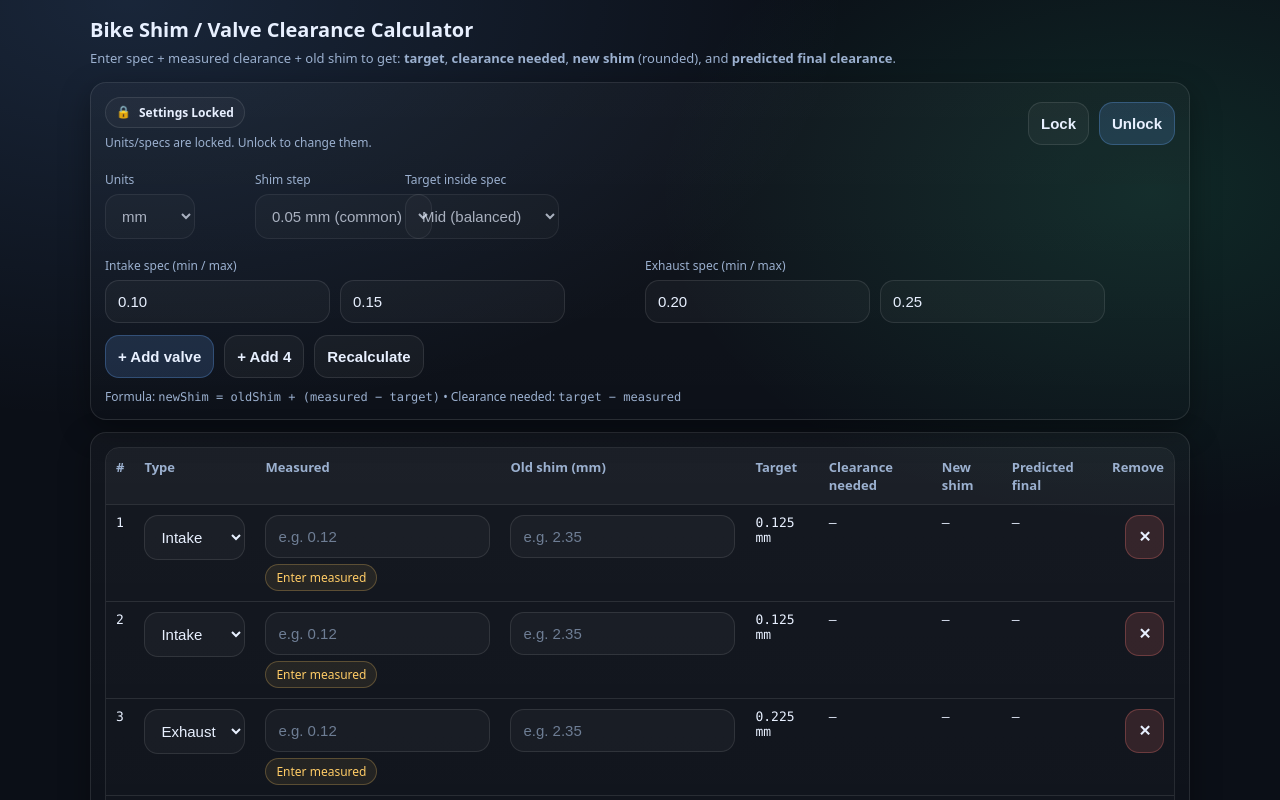
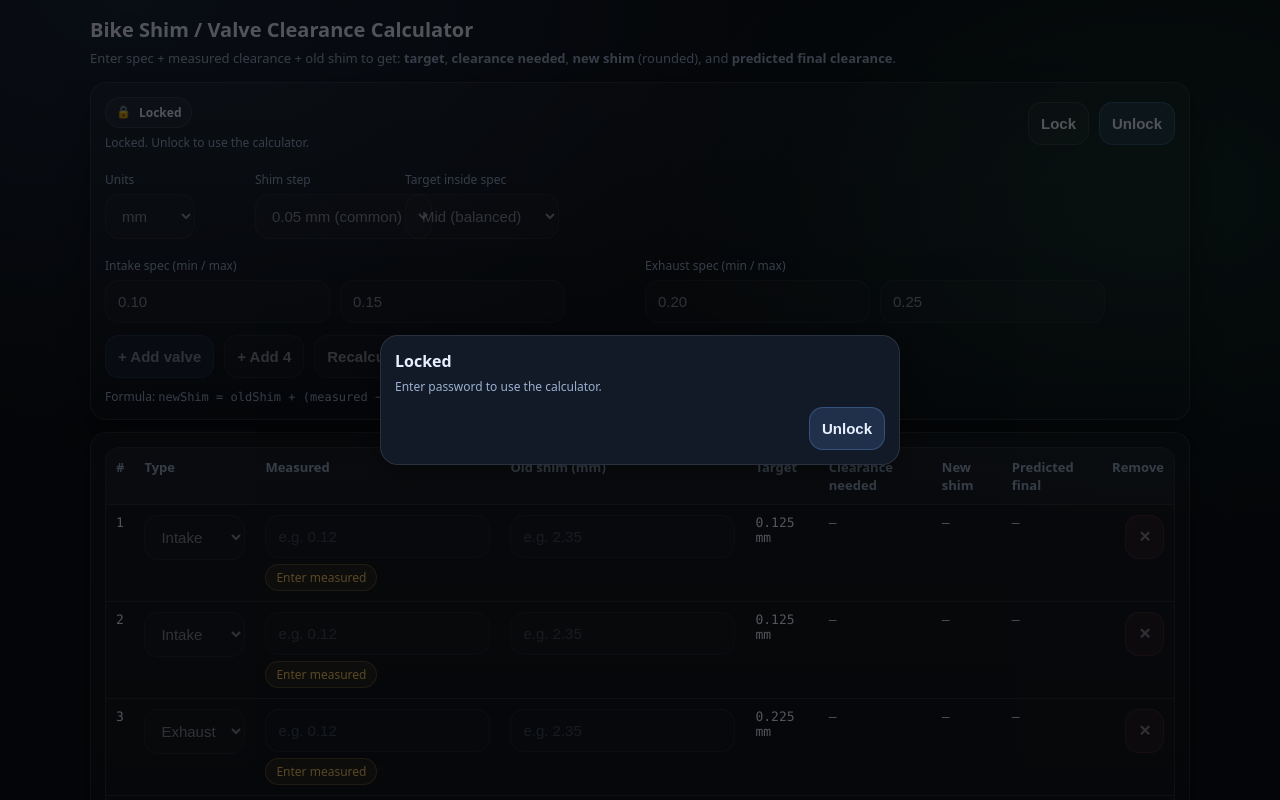
Before and after one commit to Rage78676/ShimCalculator, a plain HTML site: page index.html in a window 1280 px wide. Shown: the top 800 px of the page. Drawn offline with Linux system fonts and the light colour scheme.

Commit message:
Update index.html

```diff
--- a/index.html
+++ b/index.html
@@ -72,6 +72,10 @@
     button.danger{
       background: rgba(255,122,115,.14);
       border-color: rgba(255,122,115,.28);
+    }
+    button:disabled, input:disabled, select:disabled{
+      opacity:.55;
+      cursor:not-allowed;
     }
 
     .field{flex:1;min-width:150px}
@@ -158,10 +162,10 @@
       .stickyBar button{flex:1}
     }
 
-    /* Modal */
+    /* Modal + overlays */
     .modalBackdrop{
       position:fixed; inset:0;
-      background: rgba(0,0,0,.6);
+      background: rgba(0,0,0,.65);
       display:none;
       align-items:center;
       justify-content:center;
@@ -194,9 +198,9 @@
   <div class="card">
     <div class="row" style="justify-content:space-between;align-items:center;gap:12px;">
       <div>
-        <div class="pill" id="lockPill"><span class="mono">🔒</span> <b>Settings Locked</b></div>
+        <div class="pill" id="lockPill"><span class="mono">🔒</span> <b>Locked</b></div>
         <div class="muted" id="lockHint" style="margin-top:6px;">
-          Units/specs are locked. Unlock to change them.
+          Locked. Unlock to use the calculator.
         </div>
       </div>
       <div class="row actions">
@@ -293,11 +297,11 @@
   </div>
 </div>
 
-<!-- PASSWORD MODAL -->
+<!-- PASSWORD MODAL (for unlocking) -->
 <div class="modalBackdrop" id="modalBackdrop" role="dialog" aria-modal="true" aria-labelledby="modalTitle">
   <div class="modal">
-    <h3 id="modalTitle">Unlock settings</h3>
-    <div class="muted">Enter your password to edit Units/specs/target/shim step on this device.</div>
+    <h3 id="modalTitle">Unlock calculator</h3>
+    <div class="muted">Enter your password to use the site on this device.</div>
 
     <label for="pwInput">Password</label>
     <input id="pwInput" type="password" inputmode="numeric" autocomplete="current-password" placeholder="Enter password" />
@@ -311,14 +315,25 @@
   </div>
 </div>
 
+<!-- FULL APP LOCK OVERLAY (blocks everything when locked) -->
+<div class="modalBackdrop" id="appLockBackdrop" aria-hidden="true">
+  <div class="modal">
+    <h3>Locked</h3>
+    <div class="muted">Enter password to use the calculator.</div>
+    <div class="row" style="margin-top:12px;justify-content:flex-end">
+      <button type="button" id="appLockUnlock">Unlock</button>
+    </div>
+  </div>
+</div>
+
 <script>
 (() => {
   // =========================
-  // PASSWORD (YOUR REQUEST)
+  // PASSWORD (as requested)
   // =========================
   const PASSWORD = "121099";
 
-  const STORAGE_KEY = "shimCalc_settingsUnlocked_v1";
+  const STORAGE_KEY = "shimCalc_appUnlocked_v1";
   const MM_PER_IN = 25.4;
 
   const $ = (id) => document.getElementById(id);
@@ -366,35 +381,45 @@
     return {label:"In spec", cls:"good"};
   }
 
-  // ---------- settings lock ----------
+  // ---------- FULL APP LOCK ----------
   function isUnlocked(){
     return localStorage.getItem(STORAGE_KEY) === "1";
   }
 
-  function setSettingsEnabled(enabled){
-    const ids = ["unit","shimStep","targetMode","inMin","inMax","exMin","exMax"];
-    ids.forEach(id => {
-      const el = $(id);
-      if (el) el.disabled = !enabled;
+  function setAppEnabled(enabled){
+    // Disable EVERYTHING on the page (inputs/selects/buttons),
+    // except the unlock/lock controls and modal controls.
+    document.querySelectorAll("input, select, button").forEach(el => {
+      const allowIds = new Set([
+        "unlockBtn","lockBtn",
+        "pwOk","pwCancel","pwInput",
+        "appLockUnlock"
+      ]);
+      if (allowIds.has(el.id)) return;
+      el.disabled = !enabled;
     });
 
+    // Show/hide the overlay that blocks the whole app
+    $("appLockBackdrop").style.display = enabled ? "none" : "flex";
+
+    // Update UI text
     const pill = $("lockPill");
     const hint = $("lockHint");
     if (enabled){
-      pill.innerHTML = `<span class="mono">🔓</span> <b>Settings Unlocked</b>`;
-      hint.textContent = "Unlocked on this device. Tap Lock when you're done.";
+      pill.innerHTML = `<span class="mono">🔓</span> <b>Unlocked</b>`;
+      hint.textContent = "Unlocked. Tap Lock when you're done.";
     } else {
-      pill.innerHTML = `<span class="mono">🔒</span> <b>Settings Locked</b>`;
-      hint.textContent = "Units/specs are locked. Unlock to change them.";
+      pill.innerHTML = `<span class="mono">🔒</span> <b>Locked</b>`;
+      hint.textContent = "Locked. Unlock to use the calculator.";
     }
   }
 
-  function lockSettings(){
+  function lockApp(){
     localStorage.removeItem(STORAGE_KEY);
-    setSettingsEnabled(false);
+    setAppEnabled(false);
   }
 
-  // modal controls
+  // ---------- modal controls ----------
   function openModal(){
     $("pwErr").style.display = "none";
     $("pwInput").value = "";
@@ -404,21 +429,28 @@
   function closeModal(){
     $("modalBackdrop").style.display = "none";
   }
+
+  function unlockApp(){
+    localStorage.setItem(STORAGE_KEY, "1");
+    setAppEnabled(true);
+    closeModal();
+    recalcAll();
+  }
+
   function tryUnlock(){
     const entered = $("pwInput").value;
     if (entered === PASSWORD){
-      localStorage.setItem(STORAGE_KEY, "1");
-      setSettingsEnabled(true);
-      closeModal();
-      recalcAll();
+      unlockApp();
     } else {
       $("pwErr").style.display = "block";
       $("pwInput").select();
     }
   }
 
+  // Buttons
   $("unlockBtn").addEventListener("click", openModal);
-  $("lockBtn").addEventListener("click", () => { lockSettings(); recalcAll(); });
+  $("appLockUnlock").addEventListener("click", openModal);
+  $("lockBtn").addEventListener("click", () => { lockApp(); });
 
   $("pwCancel").addEventListener("click", closeModal);
   $("pwOk").addEventListener("click", tryUnlock);
@@ -458,7 +490,6 @@
 
     if (!specs || !isFinite(targetMM)){
       return {
-        ok:false,
         target:"Fix specs",
         needed:"—",
         newShim:"—",
@@ -474,7 +505,6 @@
 
     if (!isFinite(measuredDisplay)){
       return {
-        ok:false,
         target: targetDisp,
         needed:"—",
         newShim:"—",
@@ -492,7 +522,6 @@
 
     if (!isFinite(oldShim) || oldShim <= 0){
       return {
-        ok:false,
         target: targetDisp,
         needed:"—",
         newShim:"—",
@@ -508,7 +537,7 @@
     // new shim: old + (measured - target)
     const rawNewShim = oldShim + (measuredMM - targetMM);
     const newShim = roundShimMM(rawNewShim);
-    const shimNumber = Math.round(newShim * 100); // 2.35 -> 235
+    const shimNumber = Math.round(newShim * 100);
     const newShimDisp = `${newShim.toFixed(2)} mm (≈ ${shimNumber})`;
 
     // predicted final clearance: measured + (old - new)
@@ -516,7 +545,6 @@
     const finalDisp = `${fmt(fromMM(finalMM,unit),unit)} ${unit}`;
 
     return {
-      ok:true,
       target: targetDisp,
       needed: neededDisp,
       newShim: newShimDisp,
@@ -526,20 +554,16 @@
   }
 
   function recalcAll(){
-    // nothing to do here other than re-render output labels based on new specs/units
-    // but we separate render() and calcRow() so we can just update output nodes:
     rows.forEach(r => updateOutputs(r.id));
   }
 
   // ---------- render ----------
   function render(){
-    // table
     tbodyTable.innerHTML = "";
-    // cards
     cards.innerHTML = "";
 
     rows.forEach((row, index) => {
-      // DESKTOP TABLE ROW
+      // Desktop row
       const tr = document.createElement("tr");
       tr.innerHTML = `
         <td class="mono">${index + 1}</td>
@@ -562,7 +586,7 @@
       `;
       tbodyTable.appendChild(tr);
 
-      // PHONE CARD
+      // Phone card
       const card = document.createElement("div");
       card.className = "valveCard";
       card.innerHTML = `
@@ -615,7 +639,11 @@
       el.addEventListener("change", () => {
         const id = Number(el.dataset.id);
         const r = rows.find(x => x.id === id);
-        if (r){ r.type = el.value; syncTypeSelects(id, el.value); updateOutputs(id); }
+        if (r){
+          r.type = el.value;
+          syncTypeSelects(id, el.value);
+          updateOutputs(id);
+        }
       });
     });
 
@@ -623,7 +651,11 @@
       el.addEventListener("input", () => {
         const id = Number(el.dataset.id);
         const r = rows.find(x => x.id === id);
-        if (r){ r.measured = el.value; syncInputs(id, "measured", el.value); updateOutputs(id); }
+        if (r){
+          r.measured = el.value;
+          syncInputs(id, "measured", el.value);
+          updateOutputs(id);
+        }
       });
     });
 
@@ -631,7 +663,11 @@
       el.addEventListener("input", () => {
         const id = Number(el.dataset.id);
         const r = rows.find(x => x.id === id);
-        if (r){ r.oldShim = el.value; syncInputs(id, "oldShim", el.value); updateOutputs(id); }
+        if (r){
+          r.oldShim = el.value;
+          syncInputs(id, "oldShim", el.value);
+          updateOutputs(id);
+        }
       });
     });
 
@@ -639,15 +675,22 @@
       btn.addEventListener("click", () => removeRow(Number(btn.dataset.remove)));
     });
 
+    // Apply lock state after re-render (so new controls are disabled if locked)
+    setAppEnabled(isUnlocked());
+
     // initial output fill
     rows.forEach(r => updateOutputs(r.id));
   }
 
   function syncTypeSelects(id, value){
-    document.querySelectorAll(`select.type[data-id="${id}"]`).forEach(s => { if (s.value !== value) s.value = value; });
+    document.querySelectorAll(`select.type[data-id="${id}"]`).forEach(s => {
+      if (s.value !== value) s.value = value;
+    });
   }
   function syncInputs(id, cls, value){
-    document.querySelectorAll(`input.${cls}[data-id="${id}"]`).forEach(i => { if (i.value !== value) i.value = value; });
+    document.querySelectorAll(`input.${cls}[data-id="${id}"]`).forEach(i => {
+      if (i.value !== value) i.value = value;
+    });
   }
 
   function setText(id, text){
@@ -665,10 +708,8 @@
     setText(`target-${id}`, res.target);
     setText(`needed-${id}`, res.needed);
     setText(`final-${id}`, res.final);
-
     const ns = $(`newShim-${id}`);
     if (ns) ns.textContent = res.newShim;
-
     const st = $(`status-${id}`);
     if (st) st.innerHTML = res.statusHTML;
 
@@ -677,7 +718,6 @@
     setText(`neededCard-${id}`, res.needed);
     setText(`newShimCard-${id}`, res.newShim);
     setText(`finalCard-${id}`, res.final);
-
     const stc = $(`statusCard-${id}`);
     if (stc) stc.innerHTML = res.statusHTML;
   }
@@ -696,13 +736,16 @@
 
   // ---------- boot ----------
   function init(){
-    setSettingsEnabled(isUnlocked());
+    // Start with 4 rows
     rows.push(makeDefaultRow("intake"));
     rows.push(makeDefaultRow("intake"));
     rows.push(makeDefaultRow("exhaust"));
     rows.push(makeDefaultRow("exhaust"));
     render();
     recalcAll();
+
+    // Apply initial lock state (shows overlay when locked)
+    setAppEnabled(isUnlocked());
   }
 
   init();
```
